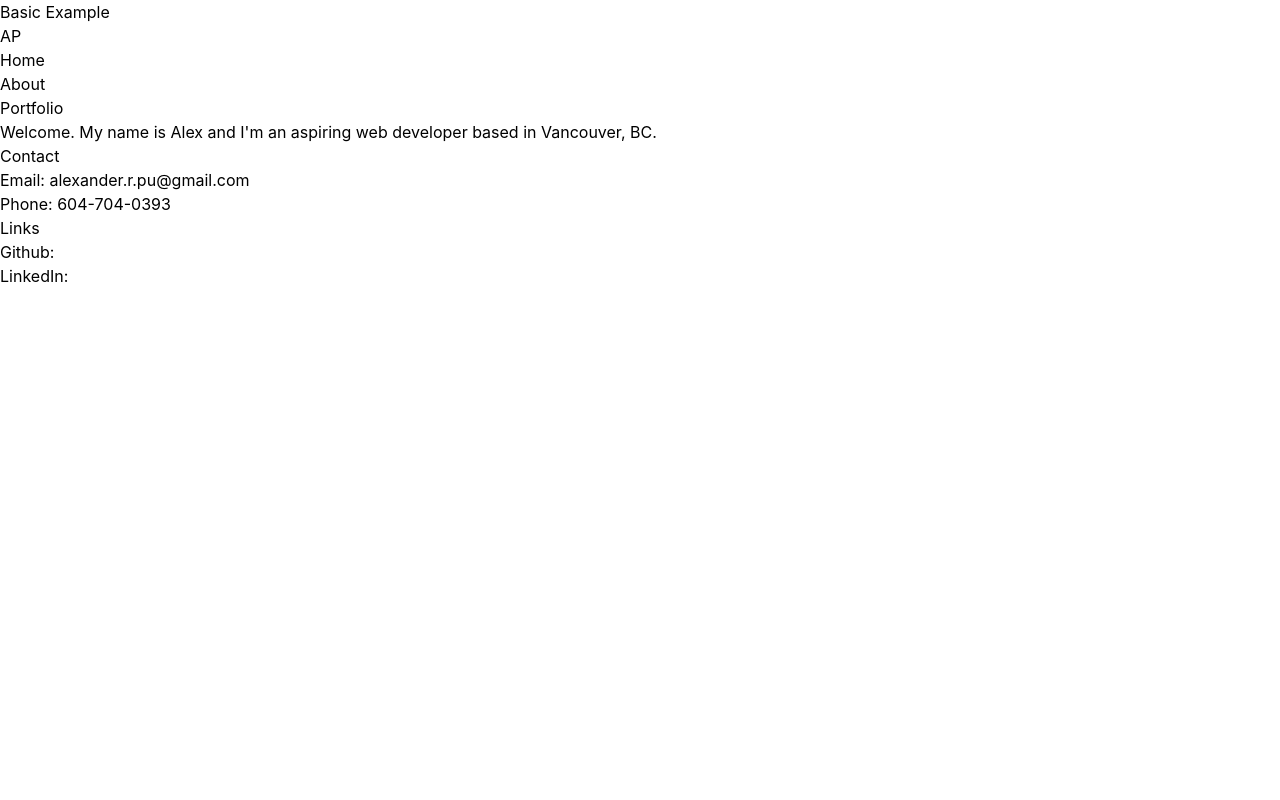
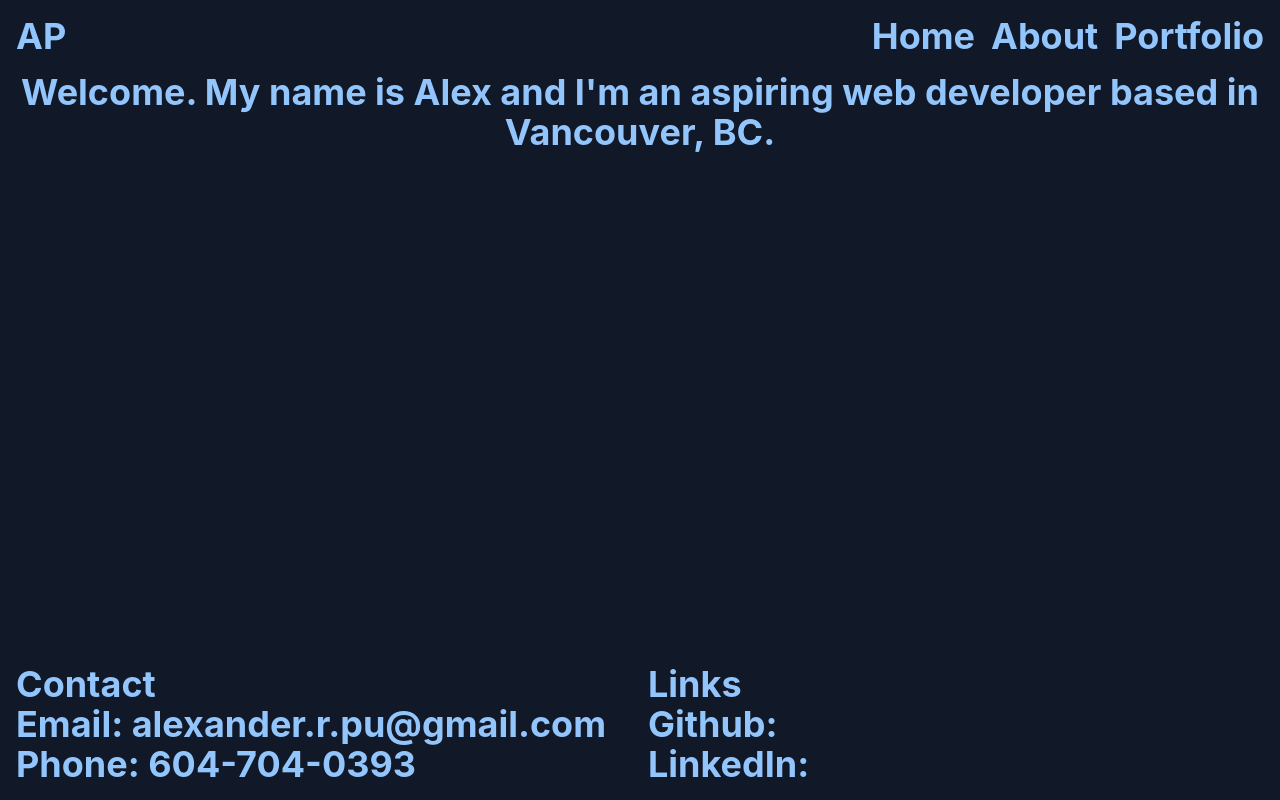
Before and after one commit to alexrpu/site, a React (Create React App) app: page / in a window 1280 px wide. Built offline with nearby package versions, Linux system fonts and the light colour scheme.

Commit message:
added simple css changes

```diff
--- a/src/App.js
+++ b/src/App.js
@@ -7,8 +7,6 @@ import Portfolio from "./Portfolio";
 
 function App() {
   return (
-    <div>
-      <h1>Basic Example</h1>
       <Routes>
         <Route path="/" element={<Layout />}>
           <Route index element={<Home />} />
@@ -16,7 +14,6 @@ function App() {
           <Route path="/portfolio" element={<Portfolio />} />
         </Route>
       </Routes>
-    </div>
   );
 }
 
--- a/src/Layout.js
+++ b/src/Layout.js
@@ -4,38 +4,38 @@ import { Outlet, Link } from 'react-router-dom'
 export class Layout extends Component {
   render() {
     return (
-      <div>
-        <nav>
-          <div>
+      <div class="flex flex-col bg-gray-900 text-blue-300 h-screen text-4xl font-bold">
+        <nav class="flow-root p-2">
+          <div class="float-left p-2">
             <h1>AP</h1>
           </div>
-          <div>
-            <ul>
-                <li>
+          <div class="float-right p-2">
+            <ul class="flex space-x-4">
+                <li class="hover:text-blue-400">
                 <Link to="/">Home</Link>
                 </li>
-                <li>
+                <li class="hover:text-blue-400">
                 <Link to="/about">About</Link>
                 </li>
-                <li>
+                <li class="hover:text-blue-400">
                 <Link to="/portfolio">Portfolio</Link>
                 </li>
             </ul>
           </div>
         </nav>
 
-        <body>
+        <body class="flex-1 text-center">
           <Outlet />
         </body>
 
-        <footer>
-          <div>
+        <footer class="flex p-2">
+          <div class="flex-1 p-2">
           <h2>Contact</h2>
           <p>Email: alexander.r.pu@gmail.com</p>
           <p>Phone: 604-704-0393</p>
           </div>
 
-          <div>
+          <div class="flex-1 p-2">
           <h2>Links</h2>
           <p>Github: </p>
           <p>LinkedIn: </p>
```
